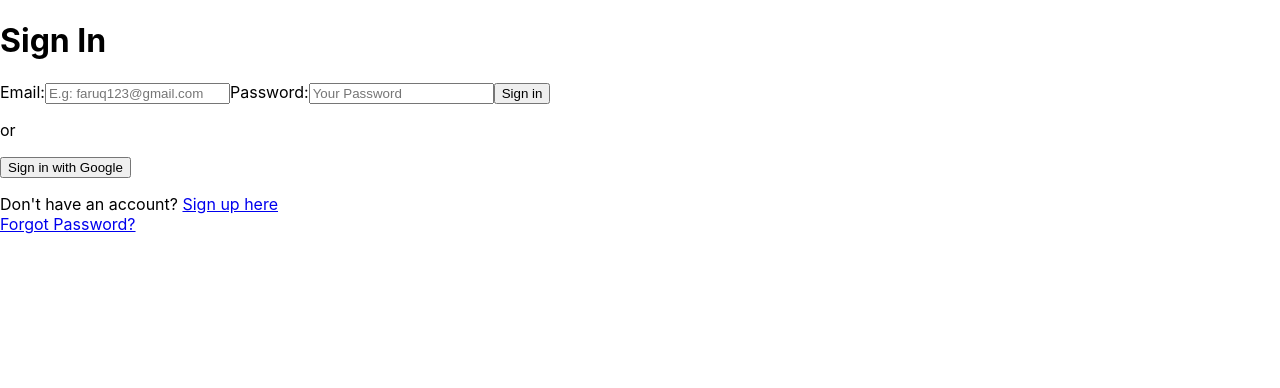
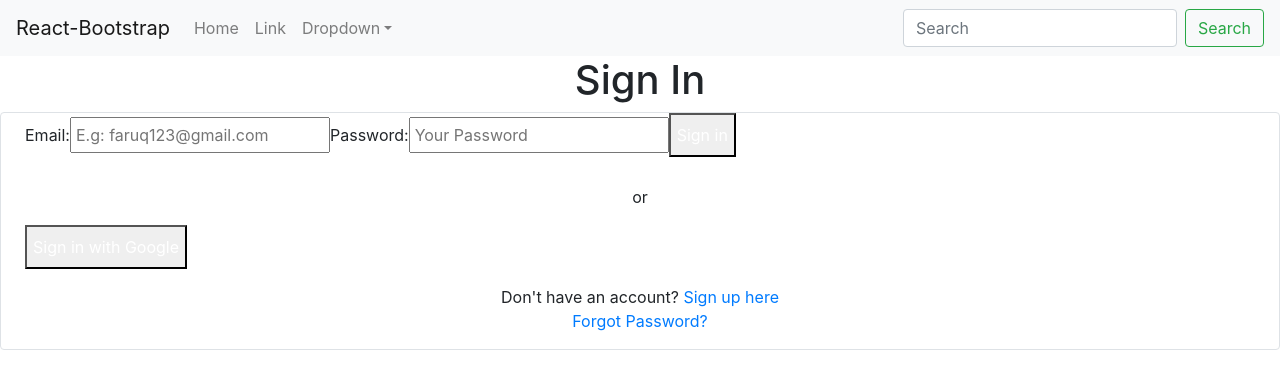
Before and after one commit to alvinlai808/Synth-Trainer, a React (Create React App) app in the folder synth-trainer/: page / in a window 1280 px wide. Shown: the top 388 px of the page. Built offline with nearby package versions, Linux system fonts and the light colour scheme; no server answers.

Commit message:
Add navbar

```diff
--- a/synth-trainer/package.json
+++ b/synth-trainer/package.json
@@ -9,6 +9,7 @@
     "bootstrap": "^4.5.2",
     "firebase": "^7.22.1",
     "react": "^16.13.1",
+    "react-bootstrap": "^1.3.0",
     "react-dom": "^16.13.1",
     "react-router-dom": "^5.2.0",
     "react-scripts": "3.4.3",
--- a/synth-trainer/src/App.js
+++ b/synth-trainer/src/App.js
@@ -1,6 +1,8 @@
 import React from "react";
 import Application from "./Components/Application";
 import UserProvider from "./providers/UserProvider";
+import 'bootstrap/dist/css/bootstrap.min.css';
+
 function App() {
   return (
     <UserProvider>
--- a/synth-trainer/src/Components/Application.jsx
+++ b/synth-trainer/src/Components/Application.jsx
@@ -4,18 +4,40 @@
 import SignUp from "./SignUp";
 import ProfilePage from "./ProfilePage";
 import PasswordReset from "./PasswordReset";
+import NavBar from "./NavBar";
+
 function Application() {
   const user = null;
-  return (
-        user ?
+  if (user) {
+    return (
+      <div>
+        <NavBar />
         <ProfilePage />
-      :
+      </div>
+    );
+  } else {
+    return (
+      <div>
+        <NavBar />
         <Router>
           <SignUp path="signUp" />
           <SignIn path="/" />
           <PasswordReset path = "passwordReset" />
         </Router>
+      </div>
+    )
+  }
+  // return (
+  //   <NavBar />
+  //       user ?
+  //       <ProfilePage />
+  //     :
+  //       <Router>
+  //         <SignUp path="signUp" />
+  //         <SignIn path="/" />
+  //         <PasswordReset path = "passwordReset" />
+  //       </Router>
 
-  );
+  // );
 }
 export default Application;
--- /dev/null
+++ b/synth-trainer/src/Components/NavBar.jsx
@@ -0,0 +1,29 @@
+import React, { useState } from "react";
+import {Navbar, Nav, NavDropdown, Form, FormControl, Button} from "react-bootstrap";
+
+const NavigationBar = () => {
+  return (
+    <Navbar bg="light" expand="lg">
+    <Navbar.Brand href="/">React-Bootstrap</Navbar.Brand>
+    <Navbar.Toggle aria-controls="basic-navbar-nav" />
+    <Navbar.Collapse id="basic-navbar-nav">
+      <Nav className="mr-auto">
+        <Nav.Link href="#home">Home</Nav.Link>
+        <Nav.Link href="#link">Link</Nav.Link>
+        <NavDropdown title="Dropdown" id="basic-nav-dropdown">
+          <NavDropdown.Item href="#action/3.1">Action</NavDropdown.Item>
+          <NavDropdown.Item href="#action/3.2">Another action</NavDropdown.Item>
+          <NavDropdown.Item href="#action/3.3">Something</NavDropdown.Item>
+          <NavDropdown.Divider />
+          <NavDropdown.Item href="#action/3.4">Separated link</NavDropdown.Item>
+        </NavDropdown>
+      </Nav>
+      <Form inline>
+        <FormControl type="text" placeholder="Search" className="mr-sm-2" />
+        <Button variant="outline-success">Search</Button>
+      </Form>
+    </Navbar.Collapse>
+  </Navbar>
+  );
+};
+export default NavigationBar;
```
Also changed, not shown: 1 other file (tests, documents, lock files or other folders).
